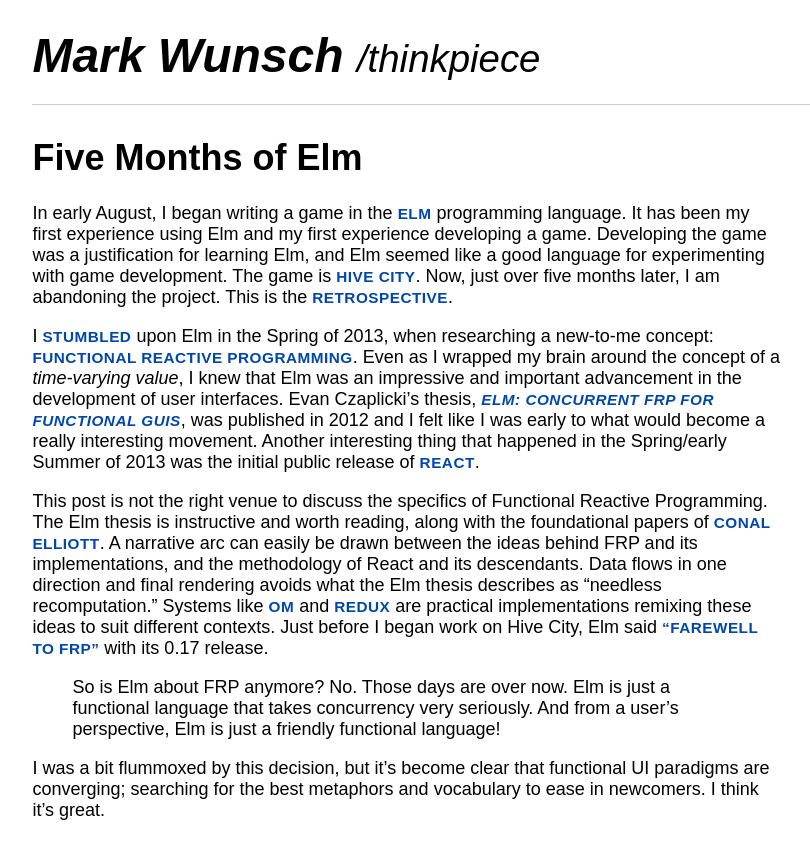
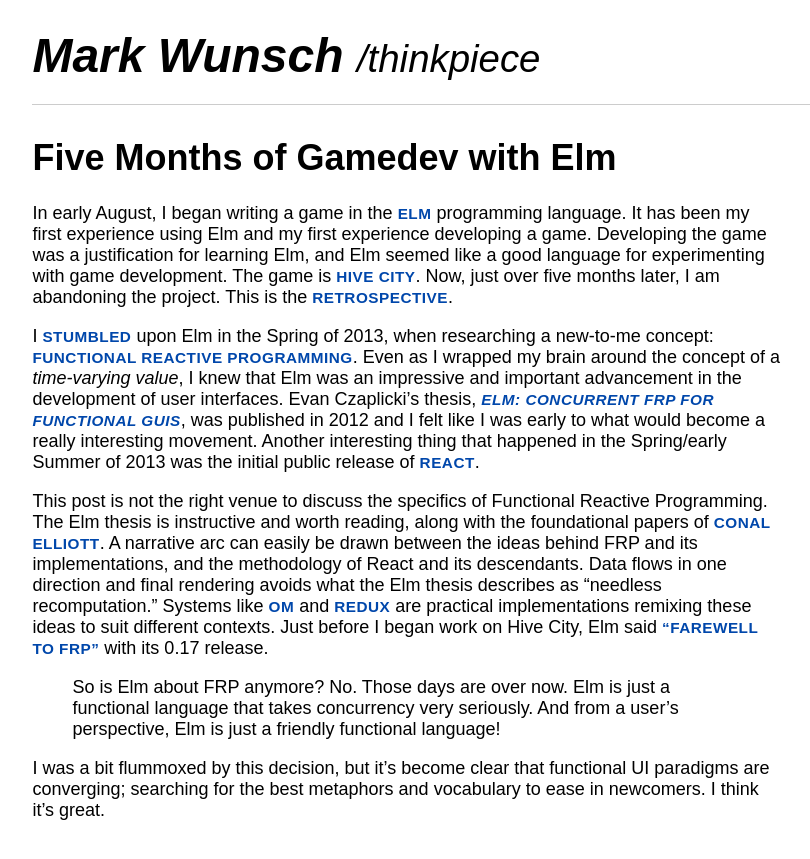
Before and after one commit to mwunsch/mwunsch.github.io, a Jekyll site: the page built from thinkpiece/_posts/2017-01-20-hive_city_retrospective.md, in a window 1280 px wide and 900 px high. Shown: the top 859 px of the window, without its empty margins (6-816 px from the left). Built offline with Jekyll 4.4.1, drawn with Linux system fonts in a browser that asks for light colours.

Commit message:
Update title for retrospective

```diff
--- a/thinkpiece/_posts/2017-01-20-hive_city_retrospective.md
+++ b/thinkpiece/_posts/2017-01-20-hive_city_retrospective.md
@@ -1,5 +1,9 @@
 ---
-title: Five Months of Elm
+title: Five Months of Gamedev with Elm
+tags:
+- Elm
+- Gamedev
+- Retrospective
 ---
 
 In early August, I began writing a game in
```
